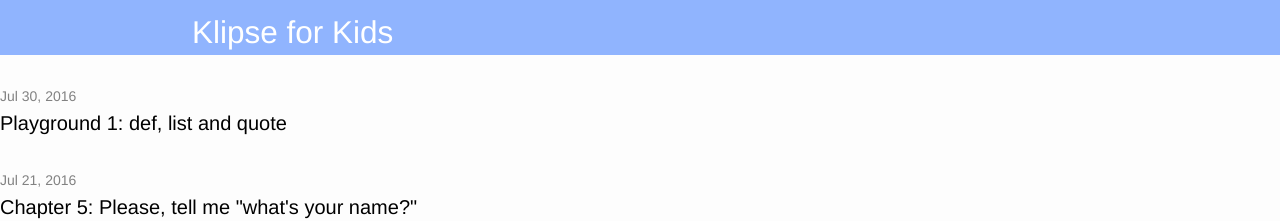
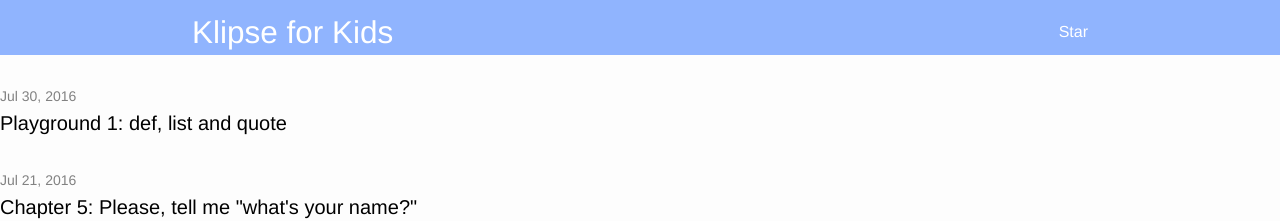
Before and after one commit to viebel/kids.klipse.tech, a Jekyll site: the page built from hidden.html, in a window 1280 px wide. Shown: the top 221 px of the page. Built offline with Jekyll 4.4.1, drawn with Linux system fonts in a browser that asks for light colours.

Commit message:
github button

```diff
--- /dev/null
+++ b/_includes/github_button.html
@@ -0,0 +1,4 @@
+<div style="position: absolute; z-index: 9; right: 0px; top: 0px;" >
+    <a class="github-button" href="https://github.com/viebel/kids.klipse.tech" data-count-href="/viebel/kids.klipse.tech/stargazers" data-count-api="/repos/viebel/kids.klipse.tech#stargazers_count" data-count-aria-label="# stargazers on GitHub" aria-label="Star viebel/kids.klipse.tech on GitHub">Star</a>
+</div>
+<script async defer id="github-bjs" src="https://buttons.github.io/buttons.js"></script>
--- a/_includes/header.html
+++ b/_includes/header.html
@@ -1,7 +1,8 @@
 
 <nav class="light-blue codemirror" role="navigation">
   <div class="container">
-    <div class="nav-wrapper"><a id="logo-container" href="/" class="brand-logo">{{ site.title }}</a>
-    </div>
+<div class="nav-wrapper"><a id="logo-container" href="/" class="brand-logo">{{ site.title }}</a>
+    {% include github_button.html %}
+  </div>
   </div>
 </nav>
```
